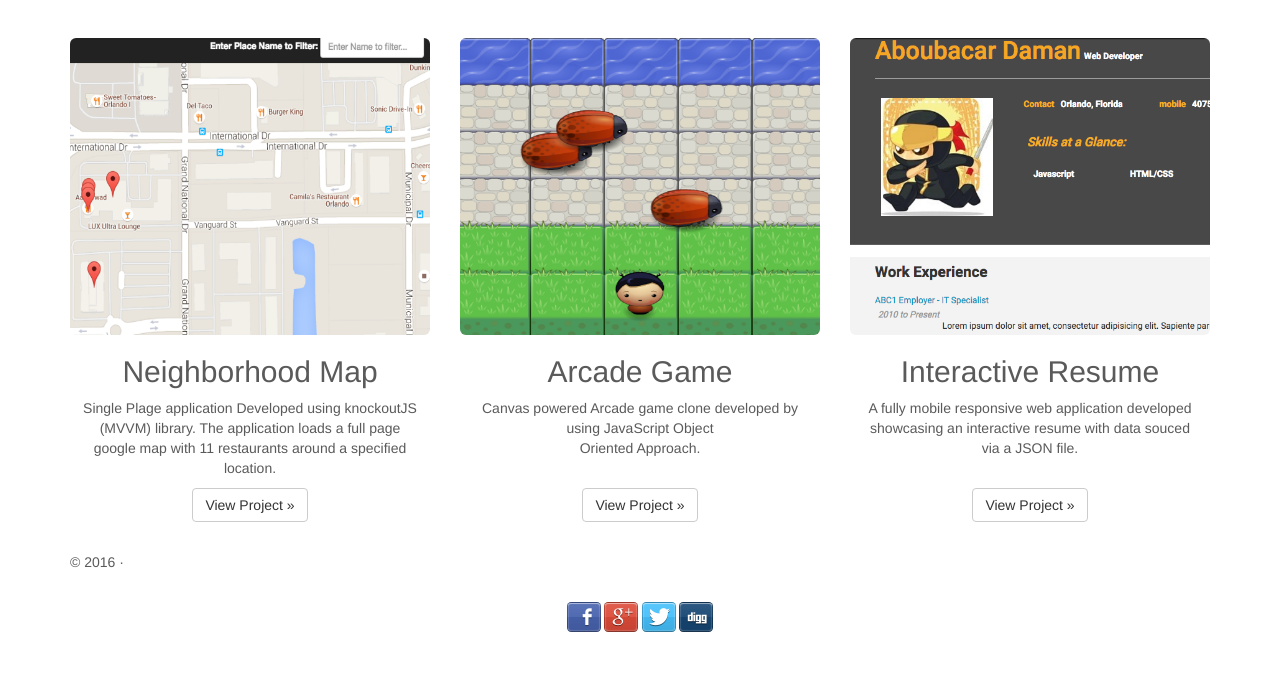
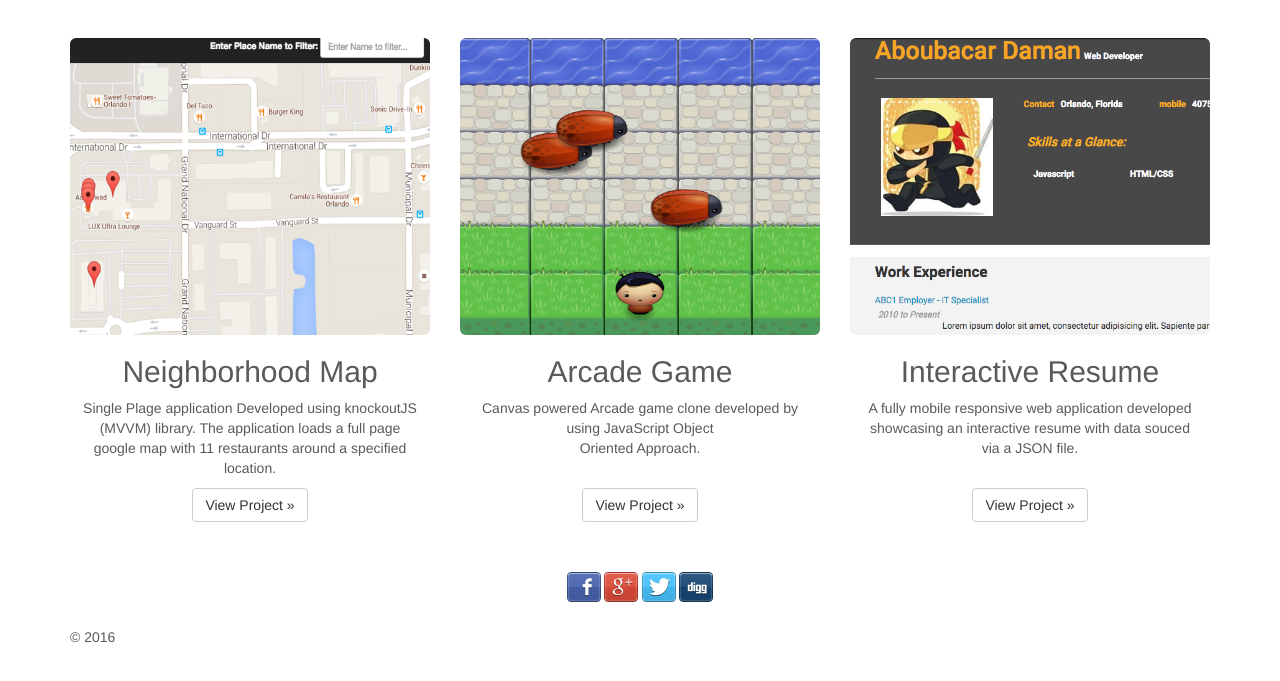
Before and after one commit to aboudaman/aboudaman.github.io, a plain HTML site: page portfolio/index.html in a window 1280 px wide. Shown: the part 522-1203 px from the top of the page. Drawn offline with nearby package versions, Linux system fonts and the light colour scheme.

Commit message:
Changed footer on portfolio page

```diff
--- a/portfolio/index.html
+++ b/portfolio/index.html
@@ -132,12 +132,7 @@
       </div><!-- /.row -->
 
 
-      <!-- FOOTER -->
-      <footer>
-        <p>&copy; 2016 &middot; <a href="#"></p>
-      </footer>
 
-    </div><!-- /.container -->
 
     <!-- Social Media Area -->
      <div class="row">
@@ -151,6 +146,13 @@
         </div>
     </div>
 
+      <!-- FOOTER -->
+      <footer>
+        <p>&copy; 2016 <a href="#"></p>
+      </footer>
+
+    </div><!-- /.container -->
+
     <!-- Bootstrap core JavaScript
     ================================================== -->
     <!-- Placed at the end of the document so the pages load faster -->
```
